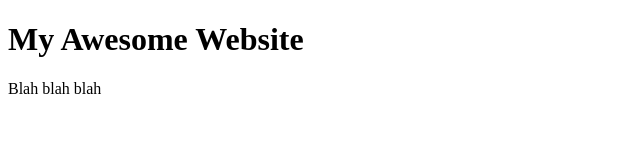
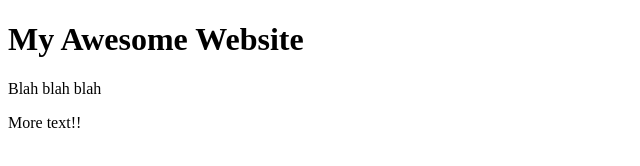
Before and after one commit to jordan-castelloe/my-website, a plain HTML site: page index.html in a window 1280 px wide. Shown: the full height of the page, 0-640 px from the left. Drawn offline with Linux system fonts and the light colour scheme.

Commit message:
added section into main html page

```diff
--- a/index.html
+++ b/index.html
@@ -8,5 +8,8 @@
 <body>
     <h1>My Awesome Website</h1>
     <p>Blah blah blah</p>
+    <section>
+        <p>More text!!</p>
+    </section>
 </body>
 </html>
```
